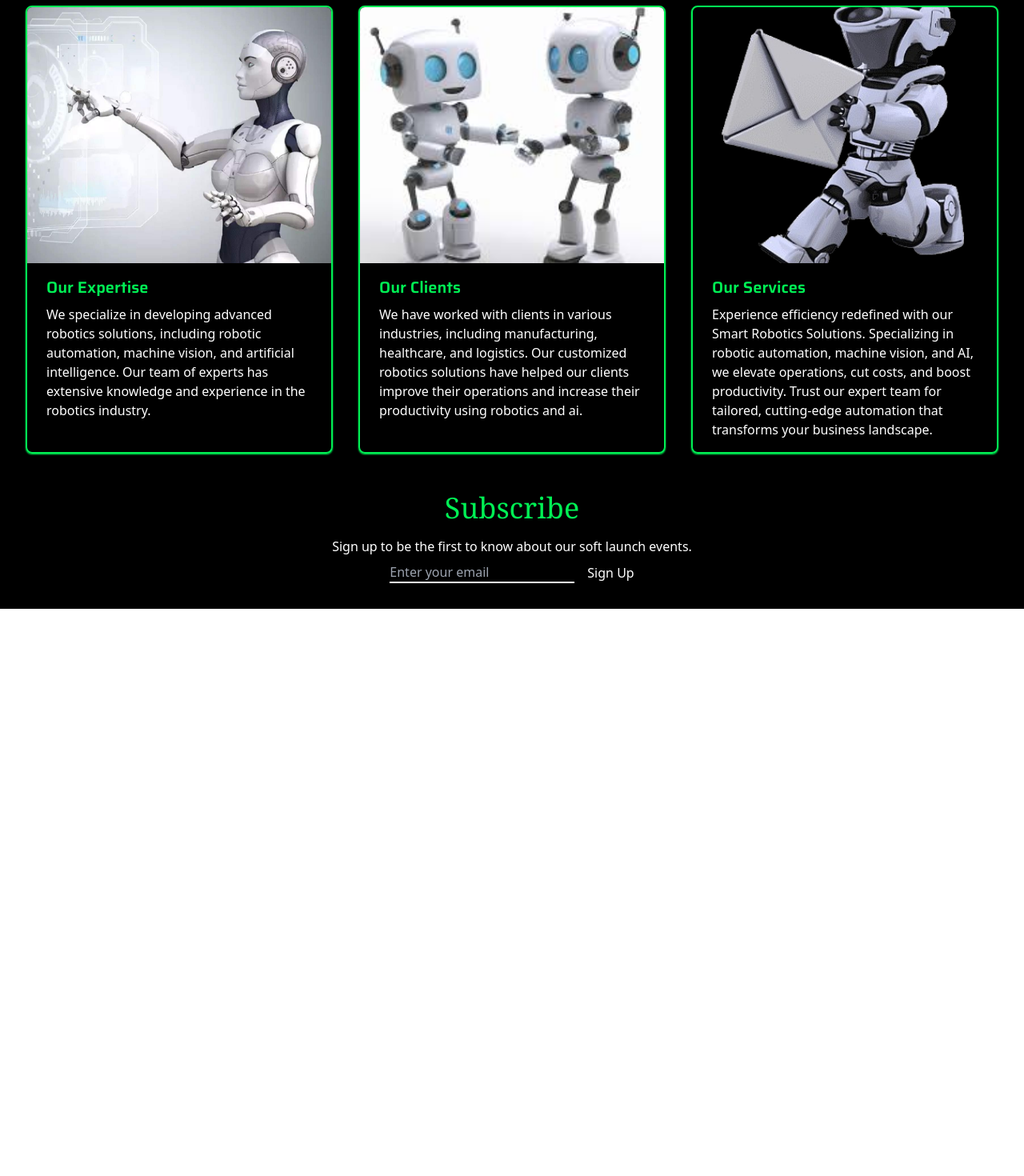
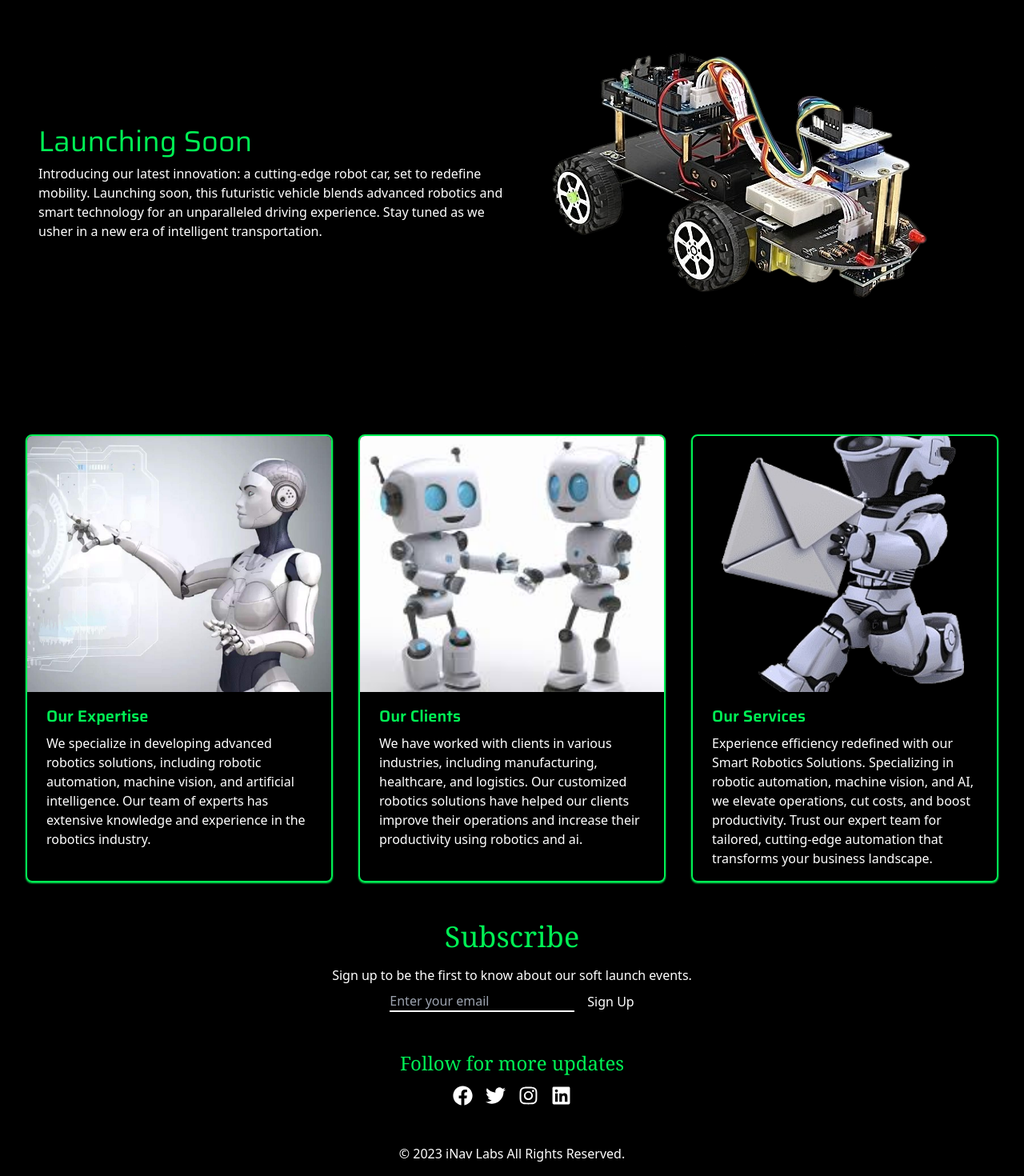
Before and after one commit to dharmi04/iNav-Labs, a React (Vite) app: page / in a window 1280 px wide. Shown: the part 389-1859 px from the top of the page at 80% size. Before the commit the page ends 1150 px from the top, so only its background shows below. Built offline with nearby package versions, Linux system fonts and the light colour scheme; a web font is replaced by a local one.

Commit message:
footer and contact added

```diff
--- a/src/App.jsx
+++ b/src/App.jsx
@@ -4,7 +4,9 @@ import Cards from "./components/Cards"
 import Header from "./components/Header"
 import Nav from "./components/Nav"
 import Subscribe from "./components/Subscribe"
-
+import Newlaunch from "./components/newlaunch"
+import Footer from "./components/Footer"
+import Contactdetails from "./components/Contactdetails"
 
 function App() {
 
@@ -16,9 +18,11 @@ function App() {
 
     {/* <Header /> */}
     <About />
-
+    <Newlaunch />
     <Cards />
     <Subscribe id="#subscribe"  />
+    <Contactdetails />
+    <Footer />
     </div>
 
     </div>
--- a/src/components/About.jsx
+++ b/src/components/About.jsx
@@ -3,7 +3,7 @@ import robot from '../assets/robot-1.png';
 
 const About = () => {
   return (
-    <div className="bg-black mb-11">
+    <div className="bg-black mb-4" id="about">
       <div className="container mx-auto flex md:flex-row flex-col items-center justify-center">
         <div className="md:w-1/2 text-center md:text-left md:mt-0 mt-10">
           <h1 className="p-6 md:text-5xl text-3xl text-primary font-semibold uppercase font-Saira shadow-md">
--- a/src/components/Cards.jsx
+++ b/src/components/Cards.jsx
@@ -5,7 +5,7 @@ import services from '../assets/robot-1.png'
 
 const Card = ({ image, title, description }) => {
   return (
-    <div className="max-w-sm rounded-lg overflow-hidden shadow-sm shadow-primary m-4 border-2 border-primary transform transition-transform hover:scale-105  ">
+    <div className="max-w-sm rounded-lg overflow-hidden shadow-sm shadow-primary m-4 border-2 border-primary transform transition-transform hover:scale-105  " id="cards">
       <img className="w-full h-80 object-cover" src={image} alt={title} />
       <div className="px-6 py-4">
         <div className="font-semibold font-Saira text-xl mb-2 text-primary">{title}</div>
--- /dev/null
+++ b/src/components/Contactdetails.jsx
@@ -0,0 +1,26 @@
+import React from 'react';
+import { FaFacebook, FaTwitter, FaInstagram, FaLinkedin } from 'react-icons/fa';
+
+const Contactdetails = () => {
+  return (
+    <div className='text-center mx-auto mt-4' id="contact">
+      <p className='text-primary font-serif text-2xl'>Follow for more updates</p>
+      <div className='flex space-x-4 justify-center mt-3'>
+        <a href="your_facebook_link" target="_blank" rel="noopener noreferrer">
+          <FaFacebook className="text-white hover:text-green-600 cursor-pointer" size={25} />
+        </a>
+        <a href="your_twitter_link" target="_blank" rel="noopener noreferrer">
+          <FaTwitter className="text-white hover:text-green-600 cursor-pointer" size={25} />
+        </a>
+        <a href="your_instagram_link" target="_blank" rel="noopener noreferrer">
+          <FaInstagram className="text-white hover:text-green-600 cursor-pointer" size={25} />
+        </a>
+        <a href="your_linkedin_link" target="_blank" rel="noopener noreferrer">
+          <FaLinkedin className="text-white hover:text-green-600 cursor-pointer" size={25} />
+        </a>
+      </div>
+    </div>
+  );
+};
+
+export default Contactdetails;
--- /dev/null
+++ b/src/components/Footer.jsx
@@ -0,0 +1,11 @@
+import React from 'react';
+
+const Footer = () => {
+  return (
+    <footer className="text-white bg-black text-center py-4 mt-8">
+      <p>&copy; 2023 iNav Labs All Rights Reserved.</p>
+    </footer>
+  );
+};
+
+export default Footer;
--- a/src/components/Nav.jsx
+++ b/src/components/Nav.jsx
@@ -23,7 +23,7 @@ const Nav = () => {
           <a href="#about" className="text-primary hover:text-gray-300">
             About
           </a>
-          <a href="#client" className="text-primary hover:text-gray-300">
+          <a href="#cards" className="text-primary hover:text-gray-300">
             Client
           </a>
           <a href="#subscribe" className="text-primary hover:text-gray-300">
@@ -54,7 +54,7 @@ const Nav = () => {
             <a href="#about" className="text-primary hover:text-gray-300">
               About
             </a>
-            <a href="#client" className="text-primary hover:text-gray-300">
+            <a href="#cards" className="text-primary hover:text-gray-300">
               Client
             </a>
             <a href="#subscribe" className="text-primary hover:text-gray-300">
--- a/src/components/Newlaunch.jsx
+++ b/src/components/Newlaunch.jsx
@@ -4,12 +4,13 @@ import car from '../assets/car.png';
 const Newlaunch = () => {
   return (
     <div className='flex md:flex-row flex-col items-center mb-8'>
-      <div className='md:w-1/2 p-6'>
+
+      <div className='md:w-1/2 md:ml-12 m-4'>
+        <h1 className='text-primary font-Saira text-4xl mb-2 '>Launching Soon</h1>
+        <p className='text-white font-2xl'>Introducing our latest innovation: a cutting-edge robot car, set to redefine mobility. Launching soon, this futuristic vehicle blends advanced robotics and smart technology for an unparalleled driving experience. Stay tuned as we usher in a new era of intelligent transportation.</p>
+      </div>
+      <div className='md:w-1/2 md:ml-6 m-4'>
         <img src={car} alt="car" />
-      </div>
-      <div className='md:w-1/2'>
-        <h1 className='text-white font-Saira text-4xl m-4 '>Launching Soon</h1>
-        <p className='text-white font-2xl m-4'>Introducing our latest innovation: a cutting-edge robot car, set to redefine mobility. Launching soon, this futuristic vehicle blends advanced robotics and smart technology for an unparalleled driving experience. Stay tuned as we usher in a new era of intelligent transportation.</p>
       </div>
     </div>
   );
--- a/src/components/Subscribe.jsx
+++ b/src/components/Subscribe.jsx
@@ -14,7 +14,7 @@ const Subscribe = () => {
   };
 
   return (
-    <div className='bg-black text-white p-8 text-center'>
+    <div className='bg-black text-white p-8 text-center' id="subscribe">
       <h1 className='text-primary font-serif text-4xl mb-4'>Subscribe</h1>
       <p className='text-white font-sans mb-2'>Sign up to be the first to know about our soft launch events.</p>
       <form onSubmit={handleSubmit} className='flex items-center justify-center'>
```
